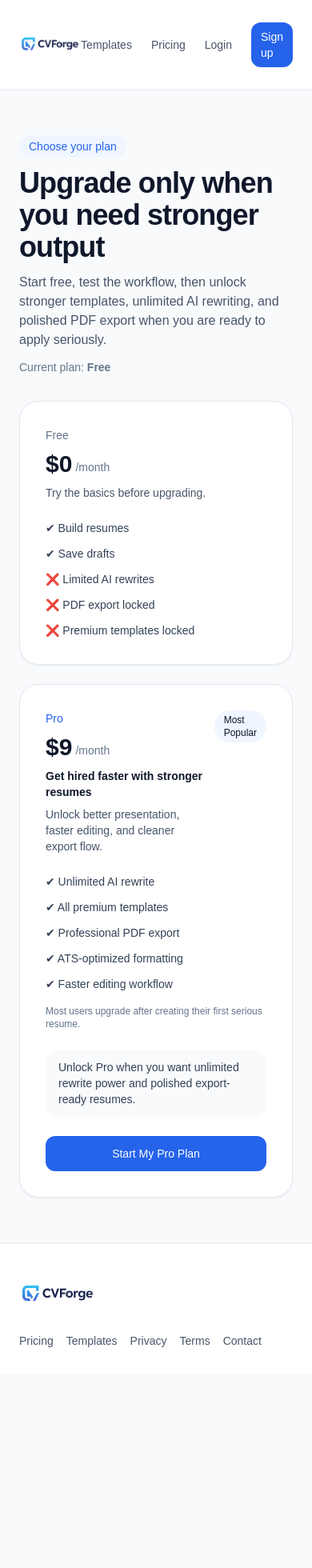
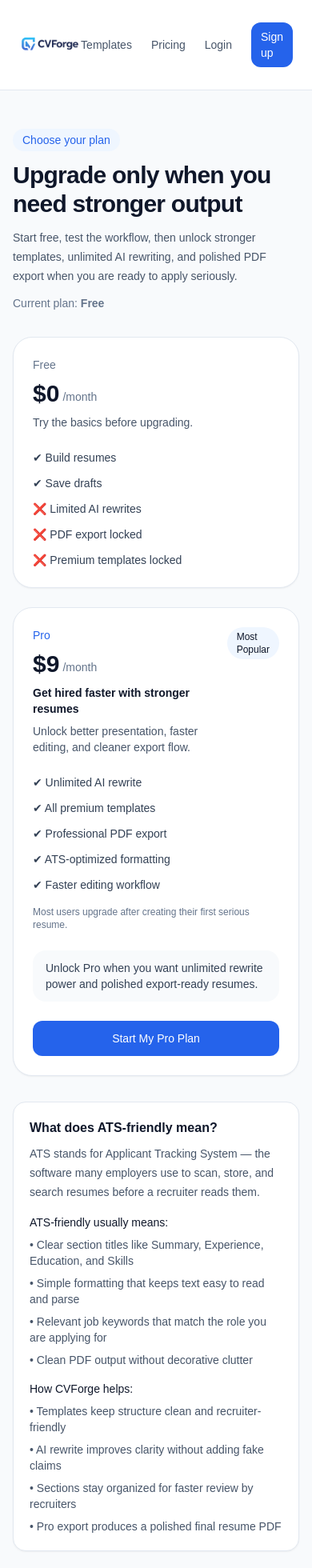
Before and after one commit to kalex-313/resume-mvp, a Next.js app: page /pricing in a window 390 px wide. Shown: the top 1960 px of the page at 80% size. Before the commit the page ends 1718 px from the top, so only its background shows below. Built offline with nearby package versions, Linux system fonts and the light colour scheme; no server answers.

Commit message:
Fix C ATS note and mobile

```diff
--- a/src/app/pricing/page.tsx
+++ b/src/app/pricing/page.tsx
@@ -4,6 +4,7 @@ import { SiteFooter } from "@/components/layout/site-footer";
 import { createClient } from "@/lib/supabase/server";
 import { getUserPlan } from "@/lib/ai/quota";
 import { UpgradeButtons } from "@/components/pricing/upgrade-buttons";
+import { ATSFriendlyNote } from "@/components/common/ats-friendly-note";
 
 export const dynamic = "force-dynamic";
 
@@ -53,16 +54,16 @@ export default async function PricingPage({ searchParams }: Props) {
   return (
     <div className="min-h-screen bg-slate-50">
       <SiteHeader />
-      <main className="mx-auto max-w-5xl px-6 py-14">
-        <div className="mb-8 flex items-start justify-between gap-4">
+      <main className="mx-auto max-w-5xl px-4 py-12 sm:px-6 sm:py-14">
+        <div className="mb-8 flex flex-col gap-4 lg:flex-row lg:items-start lg:justify-between">
           <div>
             <p className="mb-3 inline-flex rounded-full bg-brand-50 px-3 py-1 text-sm font-medium text-brand-600">
               Choose your plan
             </p>
-            <h1 className="text-4xl font-bold tracking-tight text-slate-900">
+            <h1 className="text-3xl font-bold tracking-tight text-slate-900 sm:text-4xl">
               Upgrade only when you need stronger output
             </h1>
-            <p className="mt-3 max-w-2xl text-slate-600">
+            <p className="mt-3 max-w-2xl text-sm leading-6 text-slate-600 sm:text-base">
               Start free, test the workflow, then unlock stronger templates, unlimited AI rewriting,
               and polished PDF export when you are ready to apply seriously.
             </p>
@@ -94,7 +95,7 @@ export default async function PricingPage({ searchParams }: Props) {
         ) : null}
 
         <div className="grid gap-6 md:grid-cols-2">
-          <div className="rounded-3xl border border-slate-200 bg-white p-8 shadow-sm">
+          <div className="rounded-3xl border border-slate-200 bg-white p-6 shadow-sm sm:p-8">
             <div className="mb-6">
               <p className="text-sm font-medium text-slate-500">Free</p>
               <div className="mt-2 flex items-end gap-1">
@@ -117,7 +118,7 @@ export default async function PricingPage({ searchParams }: Props) {
 
           <div
             className={[
-              "rounded-3xl bg-white p-8 shadow-sm",
+              "rounded-3xl bg-white p-6 shadow-sm sm:p-8",
               proEnabled ? "border-2 border-brand-600" : "border border-slate-200",
             ].join(" ")}
           >
@@ -176,6 +177,10 @@ export default async function PricingPage({ searchParams }: Props) {
             ) : null}
           </div>
         </div>
+
+        <div className="mt-8">
+          <ATSFriendlyNote />
+        </div>
       </main>
       <SiteFooter />
     </div>
--- a/src/components/builder/ai-rewrite-controls.tsx
+++ b/src/components/builder/ai-rewrite-controls.tsx
@@ -1,4 +1,3 @@
-
 "use client";
 
 import { useState } from "react";
@@ -78,11 +77,11 @@ export function AIRewriteControls({
   }
 
   return (
-    <div className="flex flex-wrap items-center gap-2">
+    <div className="flex w-full flex-wrap items-center gap-2 sm:w-auto sm:justify-end">
       <select
         value={tone}
         onChange={(e) => setTone(e.target.value as Tone)}
-        className="rounded-lg border border-slate-300 px-2 py-2 text-xs text-slate-700"
+        className="min-w-[120px] rounded-lg border border-slate-300 px-2 py-2 text-xs text-slate-700"
       >
         <option value="concise">Concise</option>
         <option value="balanced">Balanced</option>
@@ -98,7 +97,7 @@ export function AIRewriteControls({
         {loading ? "Rewriting..." : "AI Rewrite"}
       </button>
 
-      <div className="text-[11px] leading-5 text-slate-500 md:self-center">
+      <div className="basis-full text-[11px] leading-5 text-slate-500 sm:basis-auto sm:max-w-[210px]">
         AI improves wording only. Please review before use.
       </div>
     </div>
--- /dev/null
+++ b/src/components/common/ats-friendly-note.tsx
@@ -0,0 +1,33 @@
+export function ATSFriendlyNote() {
+  return (
+    <div className="rounded-2xl border border-slate-200 bg-white p-5 shadow-sm">
+      <h3 className="text-base font-semibold text-slate-900">What does ATS-friendly mean?</h3>
+      <p className="mt-2 text-sm leading-6 text-slate-600">
+        ATS stands for Applicant Tracking System — the software many employers use to scan,
+        store, and search resumes before a recruiter reads them.
+      </p>
+
+      <div className="mt-4 grid gap-4 md:grid-cols-2">
+        <div>
+          <p className="text-sm font-medium text-slate-900">ATS-friendly usually means:</p>
+          <ul className="mt-2 space-y-2 text-sm text-slate-600">
+            <li>• Clear section titles like Summary, Experience, Education, and Skills</li>
+            <li>• Simple formatting that keeps text easy to read and parse</li>
+            <li>• Relevant job keywords that match the role you are applying for</li>
+            <li>• Clean PDF output without decorative clutter</li>
+          </ul>
+        </div>
+
+        <div>
+          <p className="text-sm font-medium text-slate-900">How CVForge helps:</p>
+          <ul className="mt-2 space-y-2 text-sm text-slate-600">
+            <li>• Templates keep structure clean and recruiter-friendly</li>
+            <li>• AI rewrite improves clarity without adding fake claims</li>
+            <li>• Sections stay organized for faster review by recruiters</li>
+            <li>• Pro export produces a polished final resume PDF</li>
+          </ul>
+        </div>
+      </div>
+    </div>
+  );
+}
```
Also changed, not shown: README_FIX_C.txt (added).
